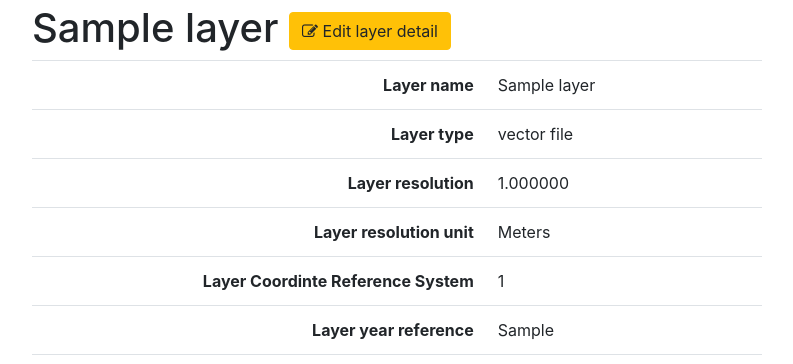
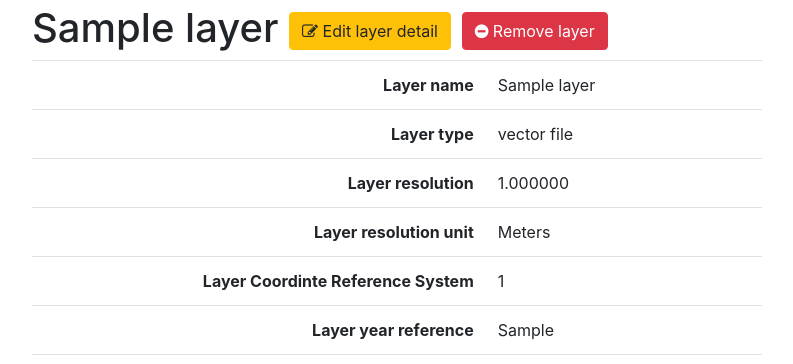
Before and after one commit to FelipeSBarros/IISLayersManager, a Django app: page /layer/1 in a window 1280 px wide. Shown: the part 56-420 px from the top of the page, without its empty margins (53-846 px from the left). Run offline with Django 3.2, Linux system fonts and the light colour scheme; a user stored in the database is signed in; tables that the repository leaves empty hold one stand-in row (values such as "Sample post"); some libraries are stand-ins or nearby versions.

Commit message:
add remove layer process

```diff
--- a/iislayers/templates/layer_details.html
+++ b/iislayers/templates/layer_details.html
@@ -13,6 +13,9 @@
     --->
 {{ layer.layer_name }}
 <a class="btn btn-warning" href="{% url 'iislayers:edit_layer' pk=layer.pk %}"><span class="fa fa-edit"></span> Edit layer detail</a>
+{% if user.is_superuser %}
+    <a class="btn btn-danger" href="{% url 'iislayers:remove_confirmation' pk=layer.pk %}"><span class="fa fa-minus-circle"></span>  Remove layer</a>
+{% endif %}
 </h1>
 
 
--- a/iislayers/urls.py
+++ b/iislayers/urls.py
@@ -9,4 +9,6 @@ urlpatterns = [
     path('layer/<int:pk>', v.layer_details, name='layer_details'),
     path('layer/<int:pk>/edit/', v.edit_layer, name='edit_layer'),
     path('layer/new/', v.add_layer, name='new_layer'),
+    path('layer/<pk>/remove/confirmation/', v.remove_confirmation, name='remove_confirmation'),
+    path('layer/<pk>/remove/', v.remove_layer, name='remove_layer'),
 ]
--- a/iislayers/views.py
+++ b/iislayers/views.py
@@ -1,4 +1,4 @@
-from django.shortcuts import render, get_object_or_404, redirect
+from django.shortcuts import render, get_object_or_404, redirect, HttpResponseRedirect
 from django.utils import timezone
 from django.contrib.auth.decorators import login_required
 from django.views.generic import ListView
@@ -129,4 +129,46 @@ def edit_layer(request, pk):
         form = LayerForm(instance=layer)
     return render(request, 'edit_layer.html', {'form': form})
 
+@login_required
+def edit_layer(request, pk):
+    layer = get_object_or_404(Layer, pk=pk)
+    if request.method == "POST":
+        form = LayerForm(request.POST, instance=layer)
+        if form.is_valid():
+            layer = form.save(commit=False)
+            layer.modified_by = str(request.user)
+            layer.modified_date = timezone.now()
+
+            if layer.doi != '': # If DOI informed in edition, then the metadata will be retrieved
+
+                # request paper metadata based on DOI
+                paper_metadata_result = getPaperMetaData(layer.doi)
+
+                # About layer publication
+                layer.published_year = str(paper_metadata_result['paper_year'])
+                layer.paper_title = paper_metadata_result['paper_title']
+                layer.paper_author = paper_metadata_result['paper_author']
+                layer.paper_author_ORCID = paper_metadata_result['paper_author_ORCID']
+                layer.paper_link = paper_metadata_result['paper_link']
+                layer.paper_subject = paper_metadata_result['paper_subject']
+            layer.save()
+            return redirect('iislayers:layer_details', pk=layer.pk)
+    else:
+        form = LayerForm(instance=layer)
+    return render(request, 'edit_layer.html', {'form': form})
+
 layer_list = LayersListView.as_view()
+
+@login_required
+def remove_confirmation(request, pk):
+    layer = get_object_or_404(Layer, pk=pk)
+    context = {
+        'layer': layer,
+    }
+    return render(request, 'remove.html', context)
+
+@login_required
+def remove_layer(request, pk):
+    layer = get_object_or_404(Layer, pk=pk)
+    layer.delete()
+    return HttpResponseRedirect('/layerslist')
```
Also changed, not shown: iislayers/templates/remove.html (added, +15 -0 lines).
